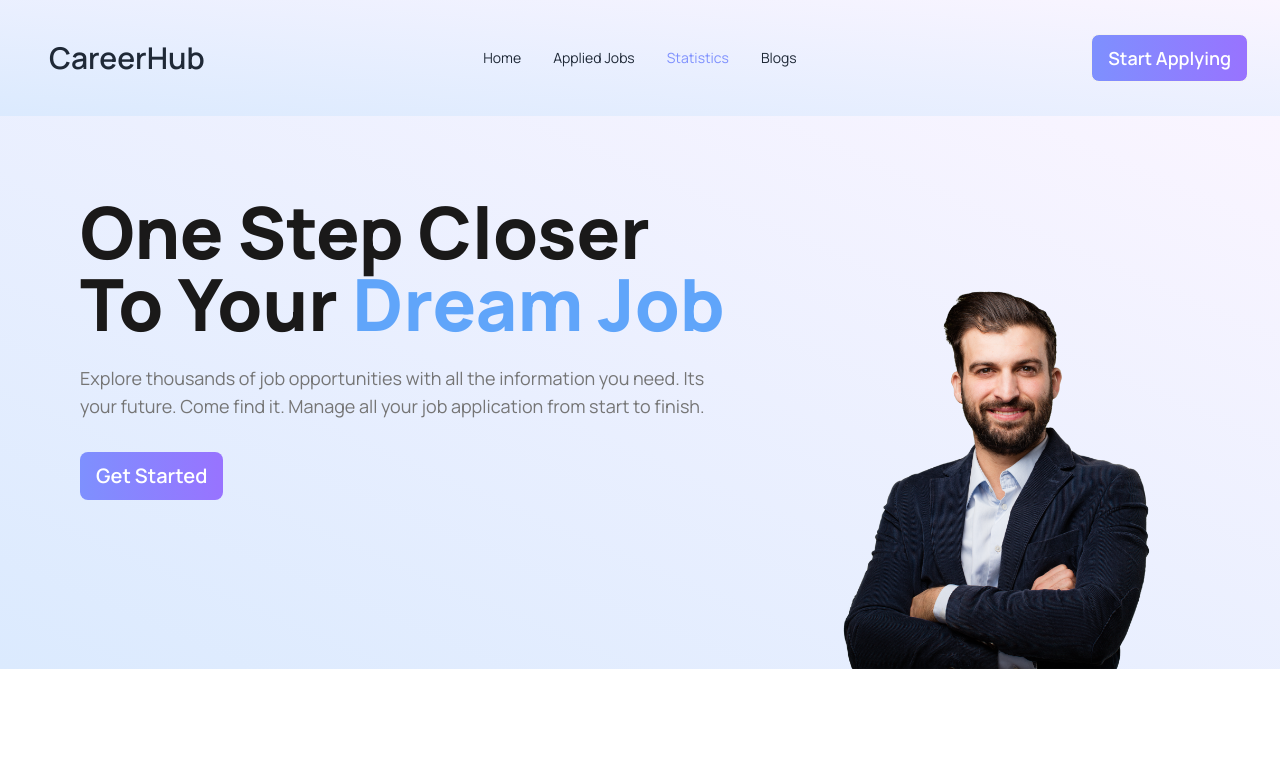
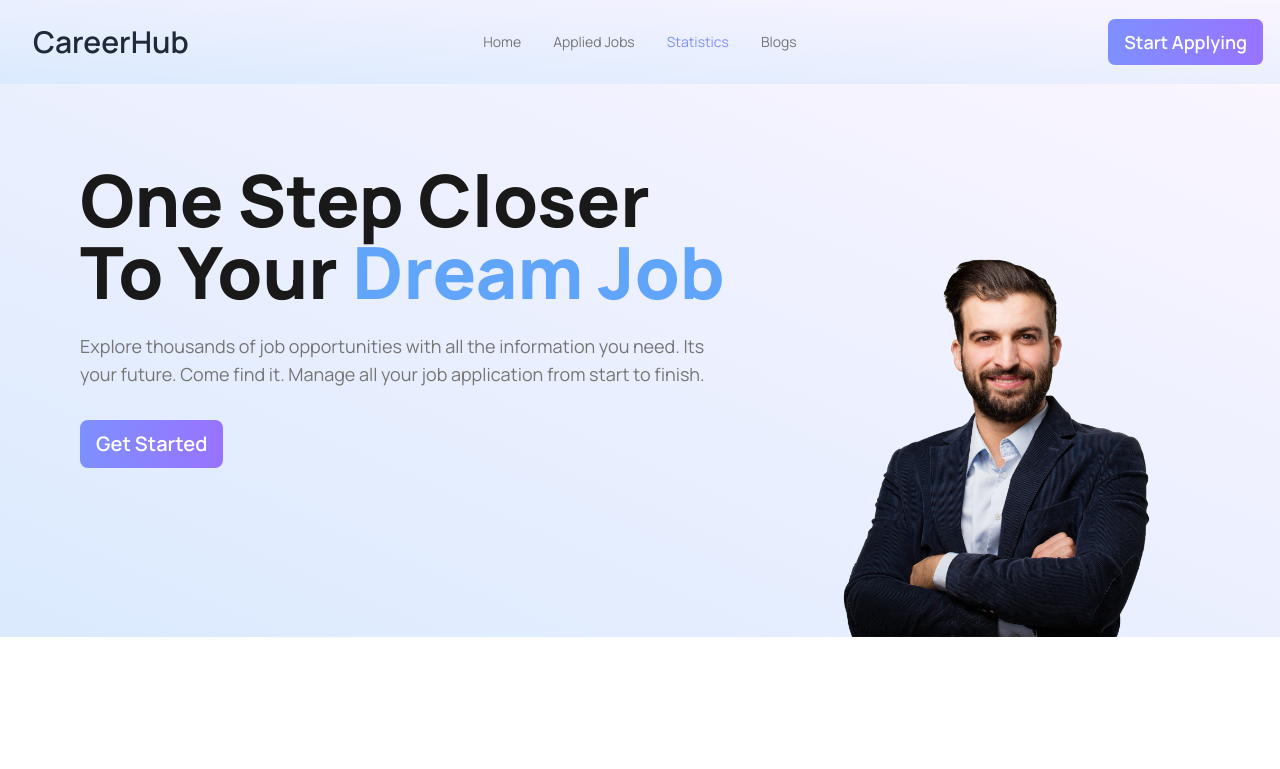
Before and after one commit to samen22/career-hub-with-react, a React (Vite) app: page / in a window 1280 px wide. Shown: the top 769 px of the page. Built offline with nearby package versions, Linux system fonts and the light colour scheme.

Commit message:
fixed the navbar padding

```diff
--- a/src/components/Banner/Banner.jsx
+++ b/src/components/Banner/Banner.jsx
@@ -1,7 +1,7 @@
 
 const Banner = () => {
   return (
-    <div className="bg-gradient-to-tr from-blue-100 to-purple-50 mb-32 p-20 w-full ">
+    <div className="bg-gradient-to-tr from-blue-100 to-purple-50 mb-32 p-20  w-full ">
       <div className="flex justify-around items-stretch space-x-7">
         <div>
           <h1 className="md:text-7xl text-5xl text-[#1A1919] font-extrabold mb-6">One Step Closer To Your <span className="text-blue-400">Dream Job</span></h1>
--- a/src/components/Header/Header.jsx
+++ b/src/components/Header/Header.jsx
@@ -3,13 +3,13 @@ import { Link, NavLink } from "react-router-dom";
 const Header = () => {
 
   const links = <>
-    <li><a><NavLink to='/'>Home</NavLink></a></li>
-    <li><NavLink to='/applied'>Applied Jobs</NavLink></li>
+    <li className="text-[#757575]"><a><NavLink to='/'>Home</NavLink></a></li>
+    <li className="text-[#757575]"><NavLink to='/applied'>Applied Jobs</NavLink></li>
     <li className="text-[#7E90FE]"><NavLink to='/statistics'>Statistics</NavLink></li>
-    <li><NavLink to='/blogs'>Blogs</NavLink></li>
+    <li className="text-[#757575]"><NavLink to='/blogs'>Blogs</NavLink></li>
   </>
   return (
-    <div className="navbar bg-gradient-to-tr from-blue-100 to-purple-50 border-none p-8">
+    <div className="navbar bg-gradient-to-tr from-blue-100 to-purple-50 border-none p-4">
       <div className="navbar-start">
         <div className="dropdown">
           <label tabIndex={0} className="btn btn-ghost lg:hidden">
--- a/src/components/Root/Root.jsx
+++ b/src/components/Root/Root.jsx
@@ -7,7 +7,7 @@ import Banner from '../Banner/Banner';
 const Root = () => {
   return (
     <div>
-      <div className="">
+      <div>
         <Header></Header>
         <Outlet></Outlet>
       </div>
```
